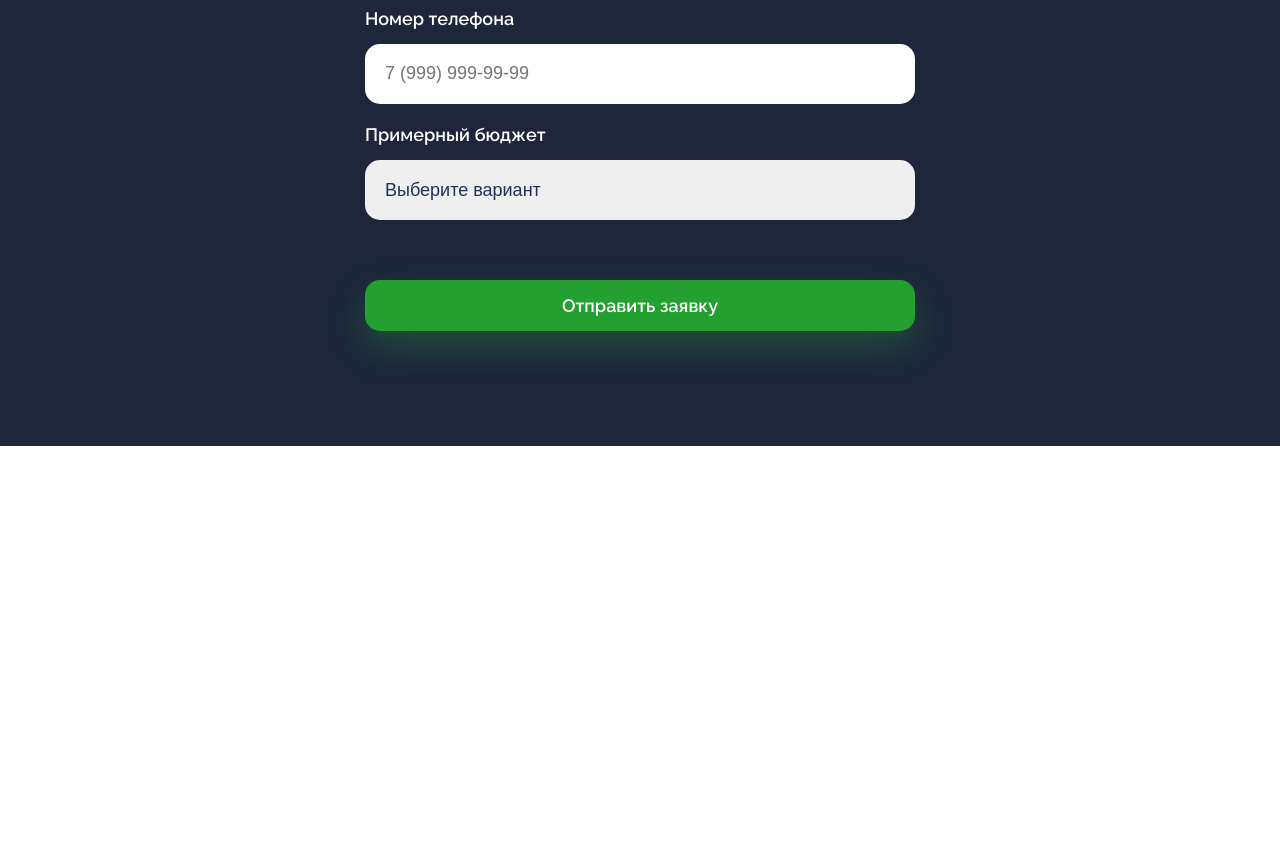
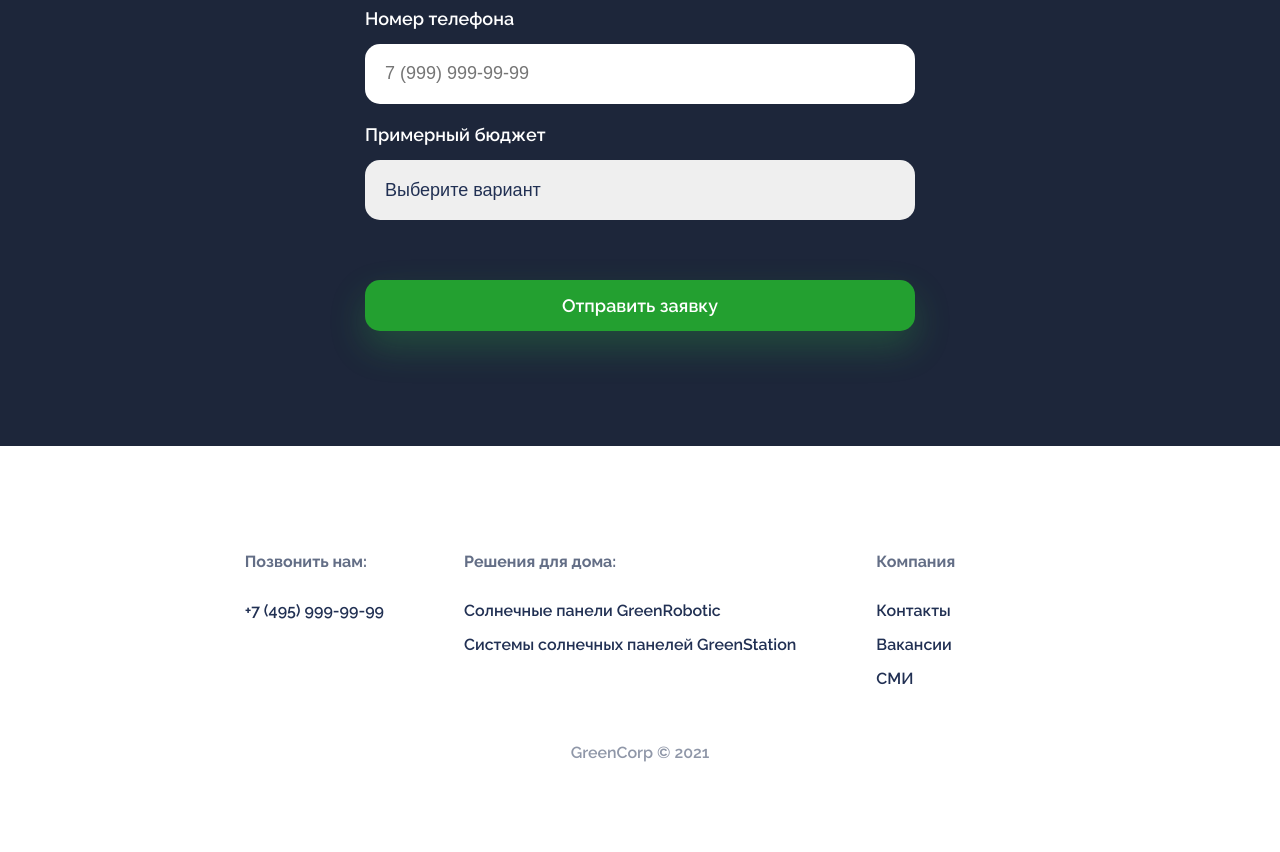
Before and after one commit to GithubRepoKat/project_green, a plain HTML site: page green_corp_landing/index.html in a window 1280 px wide. Shown: the part 1475-2327 px from the top of the page. Before the commit the page ends 1921 px from the top, so only its background shows below. Drawn offline with Linux system fonts and the light colour scheme.

Commit message:
сверстала подвал сайта

```diff
--- a/green_corp_landing/index.html
+++ b/green_corp_landing/index.html
@@ -58,5 +58,35 @@
         </form>
       </div>
     </section>
+    <footer>
+      <div class="footer__container">
+        <div class="footer__group">
+          <h3>Позвонить нам:</h3>
+          <div class="footer__links">
+            <a href="tel:74959999999">+7 (495) 999-99-99</a>
+          </div>
+        </div>
+
+        <div class="footer__group">
+          <h3>Решения для дома:</h3>
+          <div class="footer__links">
+            <a href="#">Солнечные панели GreenRobotic</a>
+            <a href="#">Системы солнечных панелей GreenStation</a>
+          </div>
+        </div>
+
+        <div class="footer__group">
+          <h3>Компания</h3>
+          <div class="footer__links">
+            <a href="#">Контакты</a>
+            <a href="#">Вакансии</a>
+            <a href="#">СМИ</a>
+          </div>
+        </div>
+      </div>
+      <div class="footer__copyright">
+        GreenCorp © 2021
+      </div>
+    </footer>
   </body>
 </html>
--- a/green_corp_landing/main.css
+++ b/green_corp_landing/main.css
@@ -4,29 +4,11 @@ body {
     margin: 0;
     padding: 0;
 }
-
-header {
-    display: flex;
-    justify-content: space-between;
-    align-items: center;
-    padding: 20px;
-}
-
-.header__logo {
-    height: 30px;
-}
-
+/* Общие стили */
 a {
     text-decoration: none;
     color: #213053;
 }
-
-header a {
-    font-size: 15px;
-    font-weight: 600;
-    margin-right: 25px;
-}
-
 button {
   font-family: 'Raleway', sans—serif;
   font-size: 15px;
@@ -43,16 +25,29 @@ button:hover{
   background-color: #f6980c;
   box-shadow: 0 16px 36px rgba(246 152 12 / 20%);
 }
-
+/* Шапка */
+header {
+    display: flex;
+    justify-content: space-between;
+    align-items: center;
+    padding: 20px;
+}
+.header__logo {
+    height: 30px;
+}
+header a {
+    font-size: 15px;
+    font-weight: 600;
+    margin-right: 25px;
+}
+/* секция about */
 .about__image {
   width: 500px;
 }
-
 .about__sun-image {
   width: 100px;
   height: 100px;
 }
-
 .about {
   display: flex;
   justify-content: space-around;
@@ -63,29 +58,25 @@ button:hover{
   background-position: center;
   background-size: cover;
 }
-
 .about h1 {
   font-size: 70px;
   line-height: 76px;
 }
-
 .about p {
   font-size: 18px;
   line-height: 30px;
   opacity: 0.8;
 }
-
 .about button {
   font-size: 18px;
   border-radius: 20px;
   padding: 20px 25px;
   margin-top: 20px;
 }
-
 .about__info {
   max-width: 550px;
 }
-
+/* секция form */
 .form__container {
   width: 550px;
 }
@@ -141,3 +132,33 @@ select {
 input {
   outline: none;
 }
+/* подвал */
+footer{
+  padding: 90px 20px;
+  font-size: 16px;
+  font-weight: 600;
+}
+.footer__container{
+  display: flex;
+  justify-content: center;
+}
+.footer__copyright{
+  padding-top: 40px;
+  text-align: center;
+  opacity: 0.5;
+}
+.footer__group{
+  margin-right: 80px;
+}
+h3{
+  font-size: 16px;
+  opacity: 0.7;
+  margin-bottom: 30px;
+}
+div.footer__links{
+  display: flex;
+  flex-direction: column;
+}
+.footer__links a{
+  margin-bottom: 15px;
+}
```
